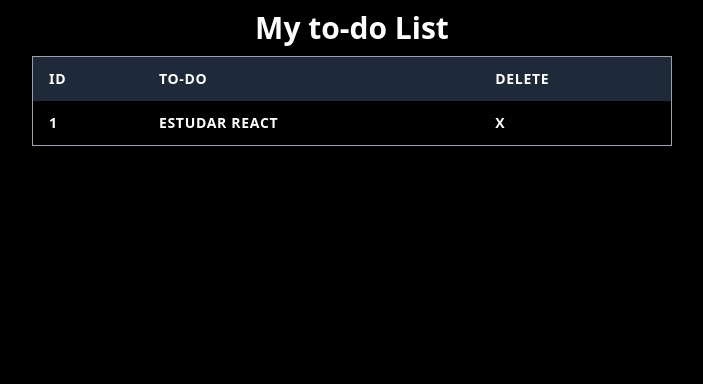
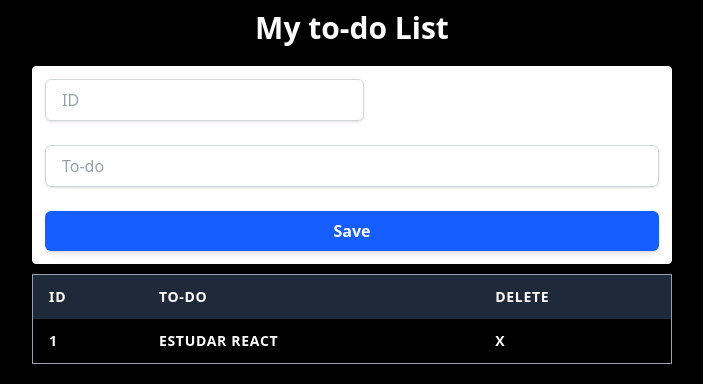
Before and after one commit to Matheusy1997/my-to-do-list, a Next.js app: page / in a window 1280 px wide. Shown: the top 384 px of the page, without its empty margins (288-991 px from the left). Built offline with nearby package versions, Linux system fonts and the light colour scheme.

Commit message:
implementação do componente input e estilização do mesmo

```diff
--- a/components/Input.tsx
+++ b/components/Input.tsx
@@ -1,14 +1,17 @@
 interface InputProps{
     onClick: () => void
-    onChange: () => void
+    idChange: (n:number) => void
+    textChange: (n:string) => void
 }
 
-export function Input({onClick, onChange} : InputProps) {
+export function Input({onClick, idChange, textChange} : InputProps) {
     return(
-        <div>
-            <input type="number" placeholder="ID" min={0}  required onChange={onChange}/>
-            <input type="text" placeholder="To-do" required onChange={onChange}/>
-            <button onClick={onClick}>Save</button>
+        <div className="flex flex-wrap bg-white border rounded">
+            <input className="w-2/4 m-3 px-4 py-2 border border-gray-300 rounded-md shadow-sm focus:outline-none focus:ring-2 focus:ring-blue-500 focus:border-transparent text-gray-900 placeholder-gray-400" type="number" placeholder="ID" min={0}  required onChange={(e) => idChange(Number(e.target.value))}/>
+
+            <input className="w-full m-3 px-4 py-2 border border-gray-300 rounded-md shadow-sm focus:outline-none focus:ring-2 focus:ring-blue-500 focus:border-transparent text-gray-900 placeholder-gray-400" type="text" placeholder="To-do" required onChange={(e) => textChange(e.target.value)}/>
+
+            <button className="w-full bg-blue-600 text-white font-semibold py-2 px-4 rounded-md shadow-md hover:bg-blue-700 focus:outline-none focus:ring-2 focus:ring-blue-500 focus:ring-offset-2 transition duration-150 ease-in-out m-3" onClick={onClick}>Save</button>
         </div>
     )
 }
--- a/src/app/page.tsx
+++ b/src/app/page.tsx
@@ -1,8 +1,24 @@
+'use client'
+import { useState } from "react";
+import { Input } from "../../components/Input";
 
 export default function Home() {
+  const [id, setId] = useState<number>(0)
+  const [name, setName] = useState<string>('')
+
+
+
+  function addList() {
+
+  }
+
+
   return (
     <main className="h-screen w-screen flex flex-col items-center text-white bg-black">
       <h1 className="text-3xl font-bold my-2.5">My to-do List</h1>
+      <div className="w-2/4 my-2.5">
+        <Input onClick={addList} idChange={setId} textChange={setName}></Input>
+      </div>
       <section className="w-2/4 ">
         <table className="table-auto border border-gray-400 w-full">
           <thead className="bg-gray-800 text-white">
```
